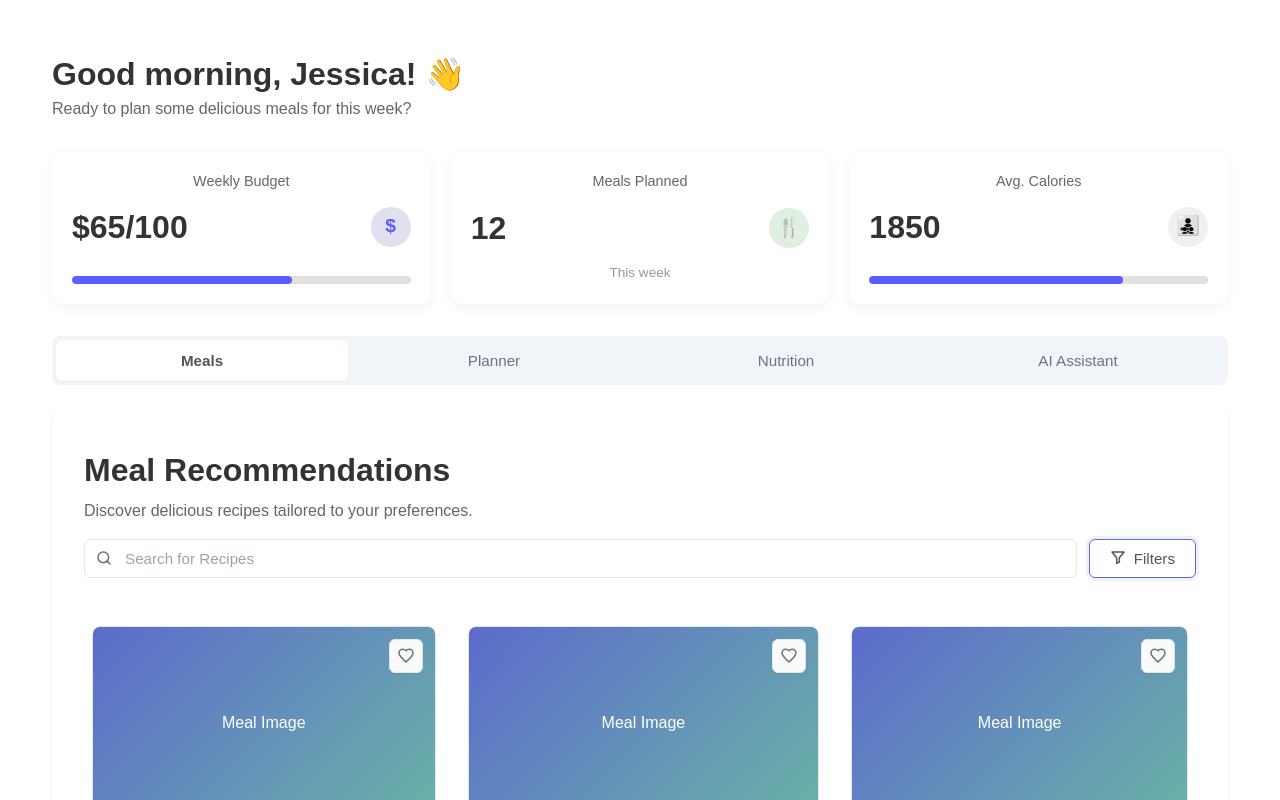
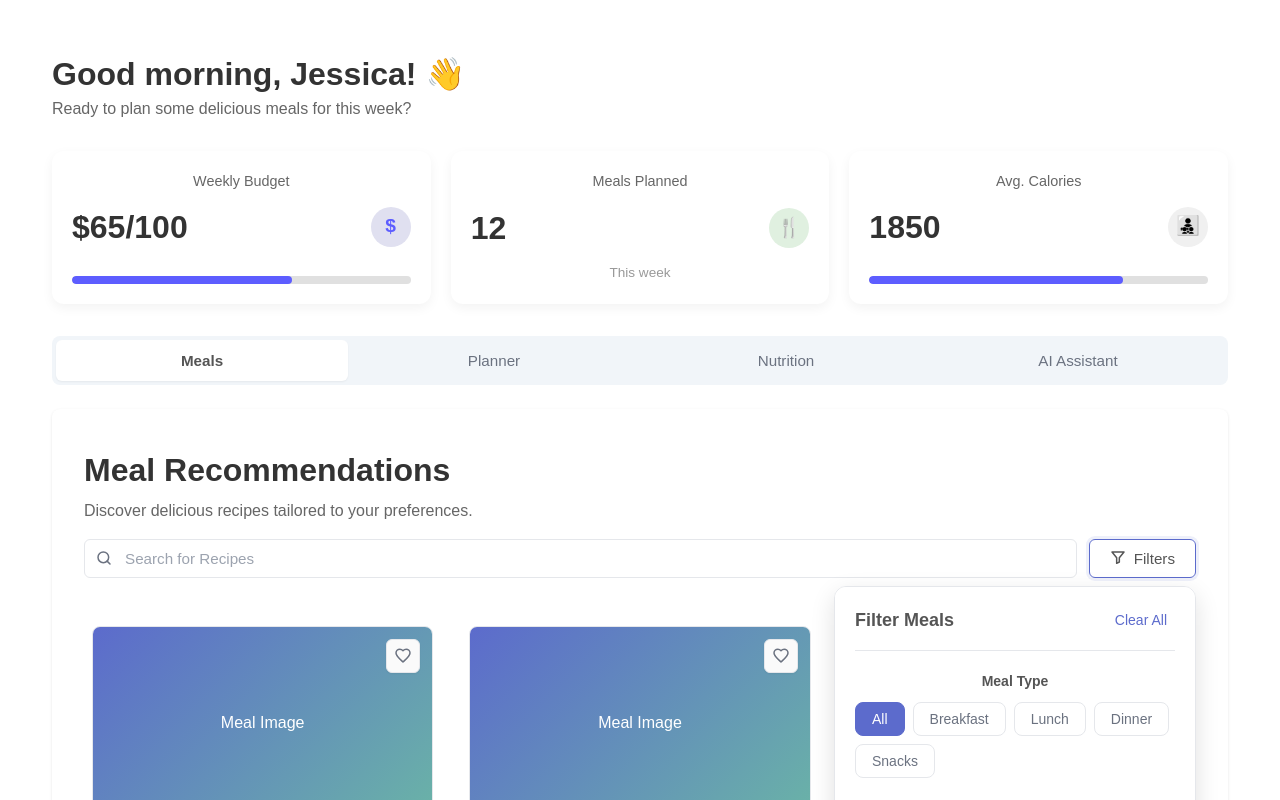
Before and after one commit to LindaMukundwa/NutritionU-Group1, a React (Vite) app in the folder frontend/: page / in a window 1280 px wide. Both pictures are taken after a click on the button "Filters". Shown: the top 800 px of the page. Built offline with nearby package versions, Linux system fonts and the light colour scheme.

Commit message:
Added in filtering functionality & fixed meal content card layout

```diff
--- a/frontend/src/components/Dashboard/Dashboard.module.css
+++ b/frontend/src/components/Dashboard/Dashboard.module.css
@@ -2,7 +2,6 @@
 .Dashboard {
   padding: 20px;
   font-family: Arial, sans-serif;
-  /* Use a common font */
 }
 
 /* Header Styling */
@@ -11,7 +10,6 @@
 }
 
 .block {
-  /* Styling for the small 'v0 block' box */
   background-color: #333;
   color: white;
   padding: 2px 6px;
@@ -28,7 +26,6 @@
   color: #333;
   margin-top: 5px;
   margin-bottom: 5px;
-  /* Use flex to align 'v0 block' and 'Good morning, Jessica!' */
   display: flex;
   align-items: center;
 }
@@ -44,21 +41,17 @@
 .summaryGrid {
   display: flex;
   gap: 20px;
-  /* Space between cards */
   justify-content: flex-start;
 }
 
 /* Summary Card Styling */
 .summaryCard {
   flex: 1;
-  /* Makes all cards take up equal width */
   min-width: 280px;
-  /* Ensures they don't get too small */
   background-color: white;
   border-radius: 12px;
   padding: 20px;
   box-shadow: 0 4px 12px rgba(0, 0, 0, 0.05);
-  /* Soft, subtle shadow */
   display: flex;
   flex-direction: column;
   justify-content: space-between;
@@ -85,7 +78,6 @@
 }
 
 .iconBackground {
-  /* Styling for the small, light purple/green/grey circle with an icon */
   width: 40px;
   height: 40px;
   border-radius: 50%;
@@ -96,25 +88,18 @@
   font-weight: 600;
 }
 
-/* Custom colors for icons based on the image (approximations) */
 .summaryCard:nth-child(1) .iconBackground {
-  /* Weekly Budget */
   background-color: #e0e0f0;
-  /* Light purple */
   color: #5d5dff;
 }
 
 .summaryCard:nth-child(2) .iconBackground {
-  /* Meals Planned */
   background-color: #e0f0e0;
-  /* Light green */
   color: #5d8e5d;
 }
 
 .summaryCard:nth-child(3) .iconBackground {
-  /* Avg. Calories */
   background-color: #f0f0f0;
-  /* Light grey */
   color: #666;
 }
 
@@ -127,12 +112,9 @@
 .progressBarContainer {
   height: 8px;
   background-color: #e0e0e0;
-  /* Light grey track */
   border-radius: 4px;
   overflow: hidden;
-  /* Ensures the fill stays within bounds */
   margin-top: 15px;
-  /* Add some space above the bar */
 }
 
 .progressBarFill {
@@ -140,7 +122,6 @@
   border-radius: 4px;
   background-color: #5d5dff;
   transition: width 0.3s ease-in-out;
-  /* The width is set dynamically via the style prop in the component */
 }
 
 /* --- Dashboard Content Switcher --- */
@@ -185,7 +166,6 @@
   font-weight: 600;
 }
 
-/* Remove any focus styles completely for these tabs */
 .tabButton:focus,
 .tabButton:focus-visible {
   outline: none;
@@ -199,30 +179,220 @@
   min-height: 400px;
 }
 
-/* Add to Dashboard.module.css */
+/* Added filter chips styling */
+.filterChipsContainer {
+  display: flex;
+  gap: 8px;
+  margin-bottom: 20px;
+  flex-wrap: wrap;
+}
+
+.filterChip {
+  padding: 8px 16px;
+  border-radius: 20px;
+  border: 1px solid #e5e7eb;
+  background-color: #ffffff;
+  color: #6b7280;
+  font-size: 0.875rem;
+  font-weight: 500;
+  cursor: pointer;
+  transition: all 0.2s ease-in-out;
+  outline: none;
+}
+
+.filterChip:hover {
+  border-color: #5c6bcc;
+  color: #5c6bcc;
+  background-color: #f8f9ff;
+}
+
+.filterChipActive {
+  background-color: #5c6bcc;
+  color: #ffffff;
+  border-color: #5c6bcc;
+}
+
+.filterChipActive:hover {
+  background-color: #4a5ab8;
+  border-color: #4a5ab8;
+}
+
+.filterChip:focus,
+.filterChip:focus-visible {
+  outline: none;
+}
+
+/* Horizontal Scroll Container */
 .mealScrollContainer {
-  display: flex;
-  overflow-x: auto;
-  gap: 16px;
+  display: grid;
+  grid-template-columns: repeat(3, 1fr);
+  gap: 20px;
   padding: 16px 0;
+}
+
+@media (max-width: 1200px) {
+  .mealScrollContainer {
+    grid-template-columns: repeat(2, 1fr);
+  }
+}
+
+@media (max-width: 768px) {
+  .mealScrollContainer {
+    grid-template-columns: 1fr;
+  }
+}
+
+/* Search Bar Container */
+.searchBarContainer {
+  position: relative;
+  margin-bottom: 20px;
+}
+
+/* Added filter dropdown styles */
+.filterDropdown {
+  position: absolute;
+  top: calc(100% + 8px);
+  right: 0;
+  width: 320px;
+  max-height: 400px;
+  overflow-y: auto;
+  background-color: #ffffff;
+  border: 1px solid #e5e7eb;
+  border-radius: 12px;
+  padding: 20px;
+  box-shadow: 0 8px 24px rgba(0, 0, 0, 0.12);
+  z-index: 100;
   scrollbar-width: thin;
   scrollbar-color: #cbd5e1 #f1f5f9;
 }
 
-.mealScrollContainer::-webkit-scrollbar {
-  height: 8px;
+.filterDropdown::-webkit-scrollbar {
+  width: 6px;
 }
 
-.mealScrollContainer::-webkit-scrollbar-track {
+.filterDropdown::-webkit-scrollbar-track {
   background: #f1f5f9;
-  border-radius: 4px;
+  border-radius: 3px;
 }
 
-.mealScrollContainer::-webkit-scrollbar-thumb {
+.filterDropdown::-webkit-scrollbar-thumb {
   background: #cbd5e1;
-  border-radius: 4px;
+  border-radius: 3px;
 }
 
-.mealScrollContainer::-webkit-scrollbar-thumb:hover {
+.filterDropdown::-webkit-scrollbar-thumb:hover {
   background: #94a3b8;
 }
+
+.filterHeader {
+  display: flex;
+  justify-content: space-between;
+  align-items: center;
+  margin-bottom: 20px;
+  padding-bottom: 16px;
+  border-bottom: 1px solid #e5e7eb;
+}
+
+.filterTitle {
+  font-size: 1.125rem;
+  font-weight: 600;
+  color: #555555;
+  margin: 0;
+}
+
+.clearButton {
+  background: none;
+  border: none;
+  color: #5c6bcc;
+  font-size: 0.875rem;
+  font-weight: 500;
+  cursor: pointer;
+  padding: 4px 8px;
+  border-radius: 4px;
+  transition: background-color 0.2s ease-in-out;
+}
+
+.clearButton:hover {
+  background-color: #f8f9ff;
+}
+
+.filterSection {
+  margin-bottom: 20px;
+}
+
+.filterSection:last-child {
+  margin-bottom: 0;
+}
+
+.filterLabel {
+  display: block;
+  font-size: 0.875rem;
+  font-weight: 600;
+  color: #555555;
+  margin-bottom: 10px;
+}
+
+.filterOptions {
+  display: flex;
+  gap: 8px;
+  flex-wrap: wrap;
+}
+
+.filterOption {
+  padding: 8px 16px;
+  border-radius: 8px;
+  border: 1px solid #e5e7eb;
+  background-color: #ffffff;
+  color: #6b7280;
+  font-size: 0.875rem;
+  font-weight: 500;
+  cursor: pointer;
+  transition: all 0.2s ease-in-out;
+  outline: none;
+}
+
+.filterOption:hover {
+  border-color: #5c6bcc;
+  color: #5c6bcc;
+  background-color: #f8f9ff;
+}
+
+.filterOptionActive {
+  background-color: #5c6bcc;
+  color: #ffffff;
+  border-color: #5c6bcc;
+}
+
+.filterOptionActive:hover {
+  background-color: #4a5ab8;
+  border-color: #4a5ab8;
+}
+
+.filterCheckboxes {
+  display: flex;
+  flex-direction: column;
+  gap: 10px;
+}
+
+.checkboxLabel {
+  display: flex;
+  align-items: center;
+  gap: 8px;
+  font-size: 0.875rem;
+  color: #555555;
+  cursor: pointer;
+}
+
+.checkbox {
+  width: 18px;
+  height: 18px;
+  border-radius: 4px;
+  border: 2px solid #d1d5db;
+  cursor: pointer;
+  accent-color: #5c6bcc;
+}
+
+.checkbox:checked {
+  background-color: #5c6bcc;
+  border-color: #5c6bcc;
+}
--- a/frontend/src/components/Dashboard/Dashboard.tsx
+++ b/frontend/src/components/Dashboard/Dashboard.tsx
@@ -21,45 +21,124 @@ type DashboardProps = {}
 // --- Shell components for each content area ---
 function MealContent() {
   const [searchQuery, setSearchQuery] = React.useState("")
+  const [showFilters, setShowFilters] = React.useState(false)
+  const [selectedFilters, setSelectedFilters] = React.useState({
+    category: "All",
+    maxTime: "Any",
+    maxPrice: "Any",
+    dietary: [] as string[],
+  })
 
   const sampleMeals = [
     {
       imageUrl: undefined,
       title: "Mediterranean Chickpea Bowl",
       description: "A nutritious bowl packed with chickpeas, fresh vegetables, and tahini dressing",
-      time: "25 min",
-      price: "$4.50",
+      time: 25,
+      price: 4.5,
       calories: 420,
       rating: 4.5,
       tags: ["High Protein", "Budget-Friendly", "Vegetarian"],
+      category: "Lunch",
     },
     {
       imageUrl: undefined,
       title: "Avocado Toast with Eggs",
       description: "Crispy whole grain bread topped with mashed avocado and sunny-side-up eggs",
-      time: "15 min",
-      price: "$3.20",
+      time: 15,
+      price: 3.2,
       calories: 350,
       rating: 4.2,
       tags: ["Quick", "High Fiber", "Vegetarian"],
+      category: "Breakfast",
     },
     {
       imageUrl: undefined,
       title: "Teriyaki Chicken Bowl",
       description: "Grilled chicken with teriyaki sauce served over rice with steamed vegetables",
-      time: "30 min",
-      price: "$5.80",
+      time: 30,
+      price: 5.8,
       calories: 520,
       rating: 4.7,
       tags: ["High Protein"],
+      category: "Dinner",
+    },
+    {
+      imageUrl: undefined,
+      title: "Greek Yogurt Parfait",
+      description: "Creamy yogurt layered with granola, fresh berries, and honey",
+      time: 10,
+      price: 2.8,
+      calories: 280,
+      rating: 4.6,
+      tags: ["Quick", "High Protein", "Vegetarian"],
+      category: "Breakfast",
+    },
+    {
+      imageUrl: undefined,
+      title: "Veggie Wrap",
+      description: "Whole wheat wrap filled with hummus, fresh vegetables, and feta cheese",
+      time: 12,
+      price: 3.5,
+      calories: 320,
+      rating: 4.3,
+      tags: ["Quick", "Vegetarian", "Budget-Friendly"],
+      category: "Lunch",
+    },
+    {
+      imageUrl: undefined,
+      title: "Trail Mix Energy Bites",
+      description: "No-bake energy balls with oats, peanut butter, and dark chocolate chips",
+      time: 5,
+      price: 1.5,
+      calories: 180,
+      rating: 4.8,
+      tags: ["Quick", "Budget-Friendly"],
+      category: "Snacks",
     },
   ]
 
-  const filteredMeals = sampleMeals.filter((meal) => meal.title.toLowerCase().includes(searchQuery.toLowerCase()))
+  const filteredMeals = sampleMeals.filter((meal) => {
+    const matchesSearch = meal.title.toLowerCase().includes(searchQuery.toLowerCase())
+    const matchesCategory = selectedFilters.category === "All" || meal.category === selectedFilters.category
+    const matchesTime = selectedFilters.maxTime === "Any" || meal.time <= Number.parseInt(selectedFilters.maxTime)
+    const matchesPrice = selectedFilters.maxPrice === "Any" || meal.price <= Number.parseFloat(selectedFilters.maxPrice)
+    const matchesDietary =
+      selectedFilters.dietary.length === 0 || selectedFilters.dietary.every((diet) => meal.tags.includes(diet))
+
+    return matchesSearch && matchesCategory && matchesTime && matchesPrice && matchesDietary
+  })
 
   const handleFilterClick = () => {
-    console.log("Filter button clicked")
-    // You can add filter modal/dropdown logic here later
+    setShowFilters(!showFilters)
+  }
+
+  const handleCategoryChange = (category: string) => {
+    setSelectedFilters({ ...selectedFilters, category })
+  }
+
+  const handleTimeChange = (maxTime: string) => {
+    setSelectedFilters({ ...selectedFilters, maxTime })
+  }
+
+  const handlePriceChange = (maxPrice: string) => {
+    setSelectedFilters({ ...selectedFilters, maxPrice })
+  }
+
+  const handleDietaryToggle = (dietary: string) => {
+    const newDietary = selectedFilters.dietary.includes(dietary)
+      ? selectedFilters.dietary.filter((d) => d !== dietary)
+      : [...selectedFilters.dietary, dietary]
+    setSelectedFilters({ ...selectedFilters, dietary: newDietary })
+  }
+
+  const handleClearFilters = () => {
+    setSelectedFilters({
+      category: "All",
+      maxTime: "Any",
+      maxPrice: "Any",
+      dietary: [],
+    })
   }
 
   return (
@@ -67,6 +146,7 @@ function MealContent() {
       <h2 className={styles.greeting}>Meal Recommendations</h2>
       <p className={styles.prompt}>Discover delicious recipes tailored to your preferences.</p>
 
+      <div className={styles.searchBarContainer}>
         <SearchBar
           placeholder="Search for Recipes"
           value={searchQuery}
@@ -74,7 +154,80 @@ function MealContent() {
           onFilterClick={handleFilterClick}
         />
 
-      {/* Horizontal Scroll Container */}
+        {showFilters && (
+          <div className={styles.filterDropdown}>
+            <div className={styles.filterHeader}>
+              <h3 className={styles.filterTitle}>Filter Meals</h3>
+              <button onClick={handleClearFilters} className={styles.clearButton}>
+                Clear All
+              </button>
+            </div>
+
+            <div className={styles.filterSection}>
+              <label className={styles.filterLabel}>Meal Type</label>
+              <div className={styles.filterOptions}>
+                {["All", "Breakfast", "Lunch", "Dinner", "Snacks"].map((category) => (
+                  <button
+                    key={category}
+                    onClick={() => handleCategoryChange(category)}
+                    className={`${styles.filterOption} ${selectedFilters.category === category ? styles.filterOptionActive : ""}`}
+                  >
+                    {category}
+                  </button>
+                ))}
+              </div>
+            </div>
+
+            <div className={styles.filterSection}>
+              <label className={styles.filterLabel}>Max Cooking Time</label>
+              <div className={styles.filterOptions}>
+                {["Any", "15", "30", "45"].map((time) => (
+                  <button
+                    key={time}
+                    onClick={() => handleTimeChange(time)}
+                    className={`${styles.filterOption} ${selectedFilters.maxTime === time ? styles.filterOptionActive : ""}`}
+                  >
+                    {time === "Any" ? "Any" : `${time} min`}
+                  </button>
+                ))}
+              </div>
+            </div>
+
+            <div className={styles.filterSection}>
+              <label className={styles.filterLabel}>Max Price</label>
+              <div className={styles.filterOptions}>
+                {["Any", "3", "5", "7"].map((price) => (
+                  <button
+                    key={price}
+                    onClick={() => handlePriceChange(price)}
+                    className={`${styles.filterOption} ${selectedFilters.maxPrice === price ? styles.filterOptionActive : ""}`}
+                  >
+                    {price === "Any" ? "Any" : `$${price}`}
+                  </button>
+                ))}
+              </div>
+            </div>
+
+            <div className={styles.filterSection}>
+              <label className={styles.filterLabel}>Dietary Preferences</label>
+              <div className={styles.filterCheckboxes}>
+                {["Vegetarian", "High Protein", "Quick", "Budget-Friendly"].map((dietary) => (
+                  <label key={dietary} className={styles.checkboxLabel}>
+                    <input
+                      type="checkbox"
+                      checked={selectedFilters.dietary.includes(dietary)}
+                      onChange={() => handleDietaryToggle(dietary)}
+                      className={styles.checkbox}
+                    />
+                    <span>{dietary}</span>
+                  </label>
+                ))}
+              </div>
+            </div>
+          </div>
+        )}
+      </div>
+
       <div className={styles.mealScrollContainer}>
         {filteredMeals.map((meal, index) => (
           <MealContentCard
@@ -82,8 +235,8 @@ function MealContent() {
             imageUrl={meal.imageUrl}
             title={meal.title}
             description={meal.description}
-            time={meal.time}
-            price={meal.price}
+            time={`${meal.time} min`}
+            price={`$${meal.price.toFixed(2)}`}
             calories={meal.calories}
             rating={meal.rating}
             tags={meal.tags}
@@ -93,8 +246,8 @@ function MealContent() {
 
       {filteredMeals.length === 0 && (
         <div style={{ textAlign: "center", padding: "40px", color: "#6b7280" }}>
-          <p>No meals found matching "{searchQuery}"</p>
-          <p style={{ fontSize: "0.875rem", marginTop: "8px" }}>Try adjusting your search terms</p>
+          <p>No meals found matching your criteria</p>
+          <p style={{ fontSize: "0.875rem", marginTop: "8px" }}>Try adjusting your search or filters</p>
         </div>
       )}
     </div>
--- a/frontend/src/components/Dashboard/SearchBar/SearchBar.module.css
+++ b/frontend/src/components/Dashboard/SearchBar/SearchBar.module.css
@@ -14,7 +14,6 @@
   align-items: center;
 }
 
-/* Updated icon styling for SVG instead of emoji */
 .searchIcon {
   position: absolute;
   left: 12px;
@@ -72,7 +71,6 @@
   box-shadow: 0 0 0 3px rgba(92, 107, 204, 0.1);
 }
 
-/* Updated filter icon styling for SVG */
 .filterIcon {
   width: 16px;
   height: 16px;
```
Lines whose indentation alone changed are shown as unchanged.
